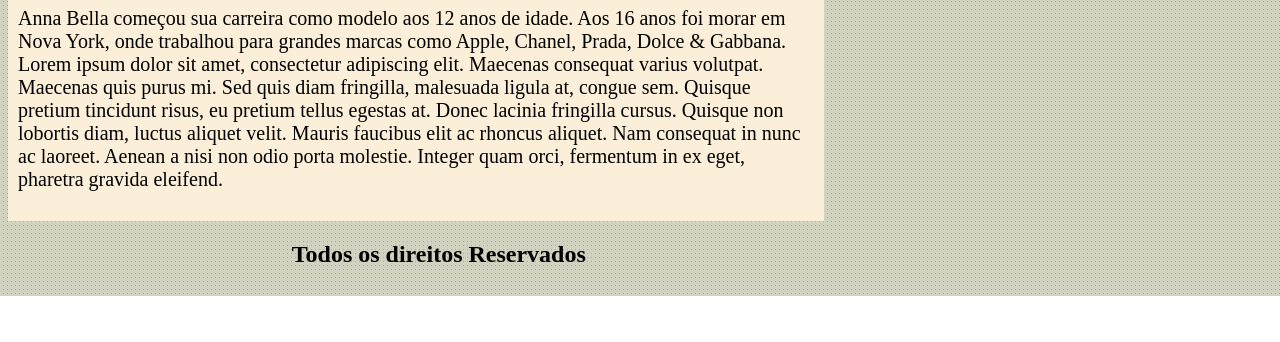
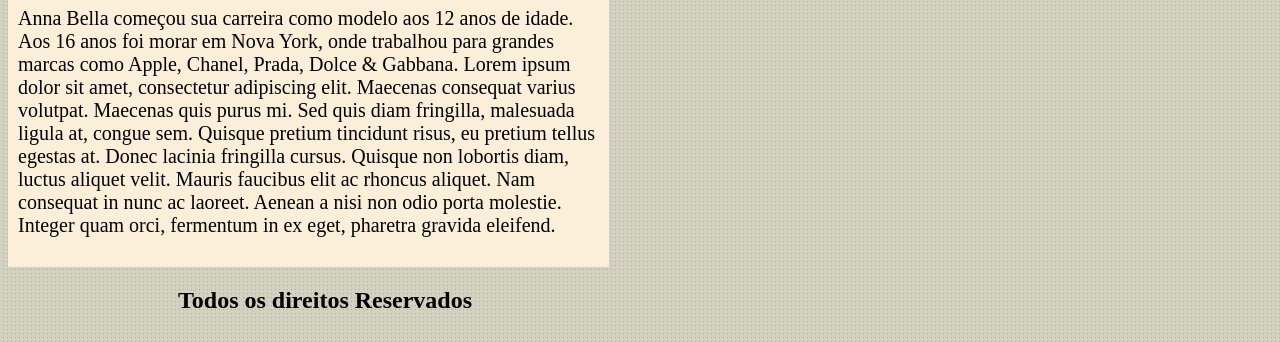
Before and after one commit to DiegoGoncalves92/AnaBela-page, a plain HTML site: page index.html in a window 1280 px wide. Shown: the part 542-884 px from the top of the page. Before the commit the page ends 838 px from the top, so only its background shows below. Drawn offline with Linux system fonts and the light colour scheme.

Commit message:
arrumando css

```diff
--- a/stilo/style.css
+++ b/stilo/style.css
@@ -26,7 +26,7 @@
 }
 
 .sobre__anna{
-   width: 63%;
+   width: 46%;
     background:#fbefd9;
     gap: 10px;
     padding: 10px;
@@ -42,7 +42,7 @@
 }
 
 footer{
-    width: 65%;
+    width: 47%;
     display:flex;
     justify-content: center;
     flex-direction:center;
```
